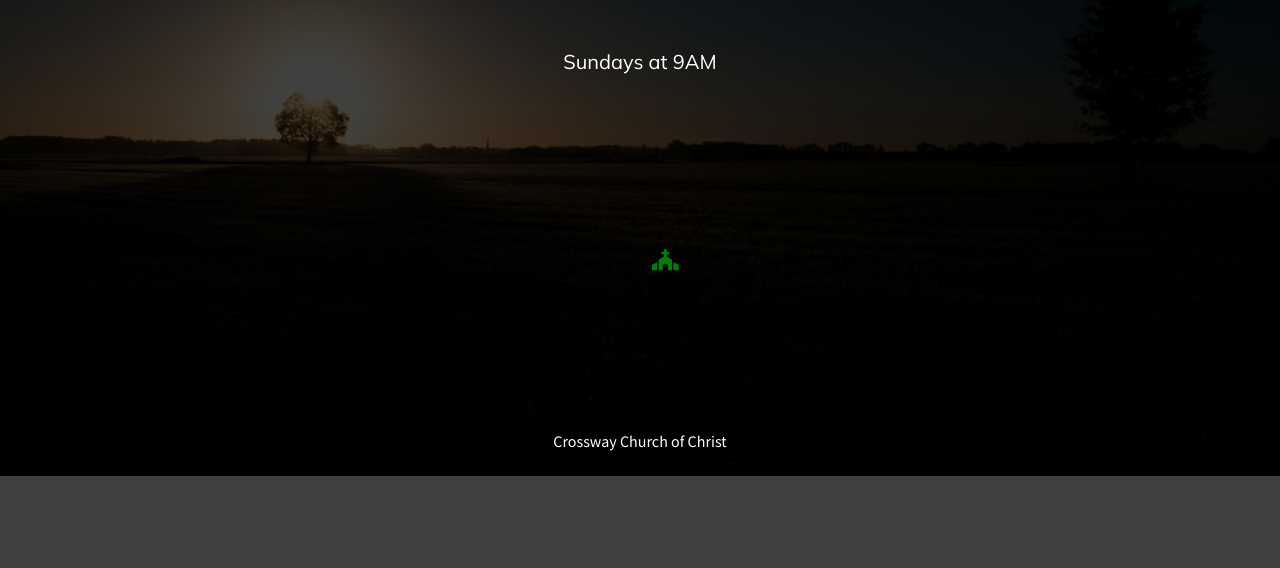
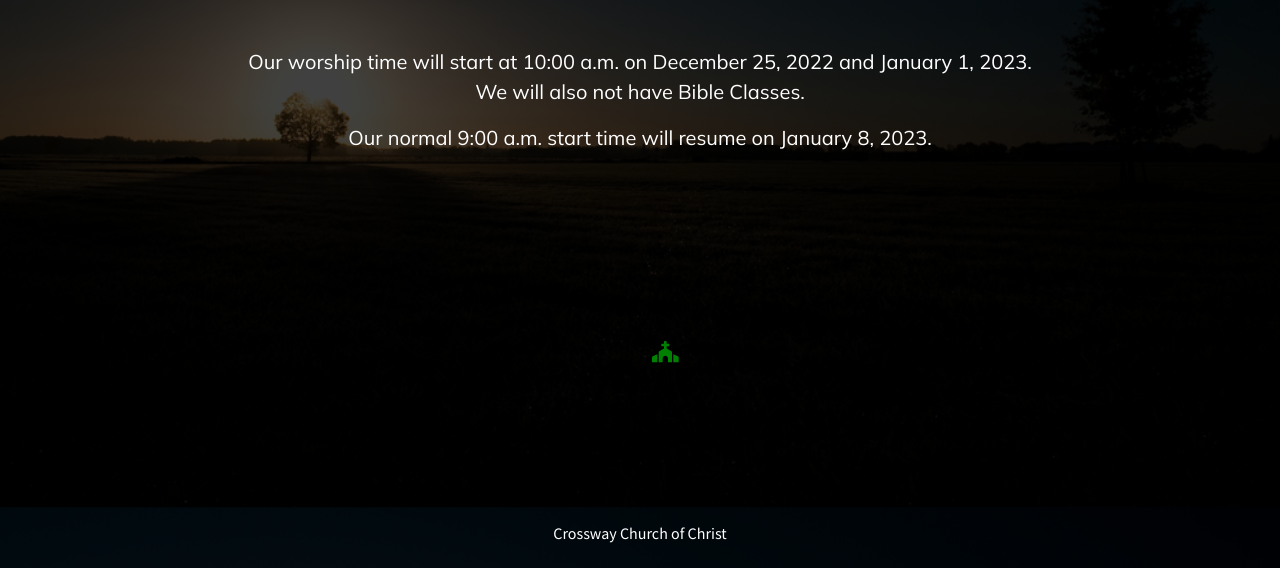
Before and after one commit to rctaylor123/crossway, a Gatsby site: page / in a window 1280 px wide. Shown: the part 344-912 px from the top of the page. Before the commit the page ends 820 px from the top, so only its background shows below. Built offline with nearby package versions, Linux system fonts and the light colour scheme; Gatsby itself is replaced by a stand-in of ours; no server answers.

Commit message:
update christmas and new years starting times

```diff
--- a/src/components/banner.js
+++ b/src/components/banner.js
@@ -23,7 +23,13 @@ const Banner = () => {
                   </div>
                 </div>
                 <div className="meeting-time">
-                  Sundays at 9AM
+                <p>
+                  Our worship time will start at 10:00 a.m. on December 25, 2022 and January 1, 2023.<br/>
+                  We will also not have Bible Classes.
+                </p>
+                <p>
+                  Our normal 9:00 a.m. start time will resume on January 8, 2023.
+                </p>
                 </div>
             </Col>
           </Row>
```
